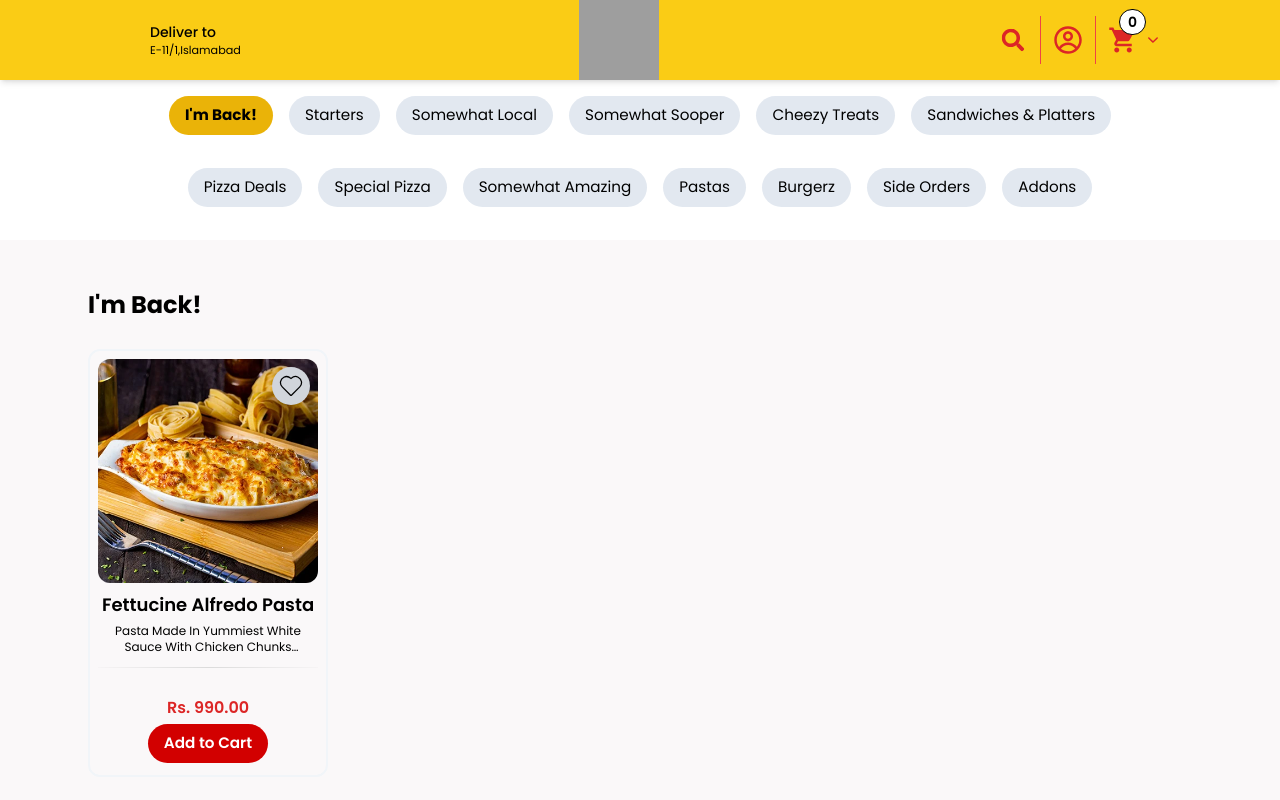
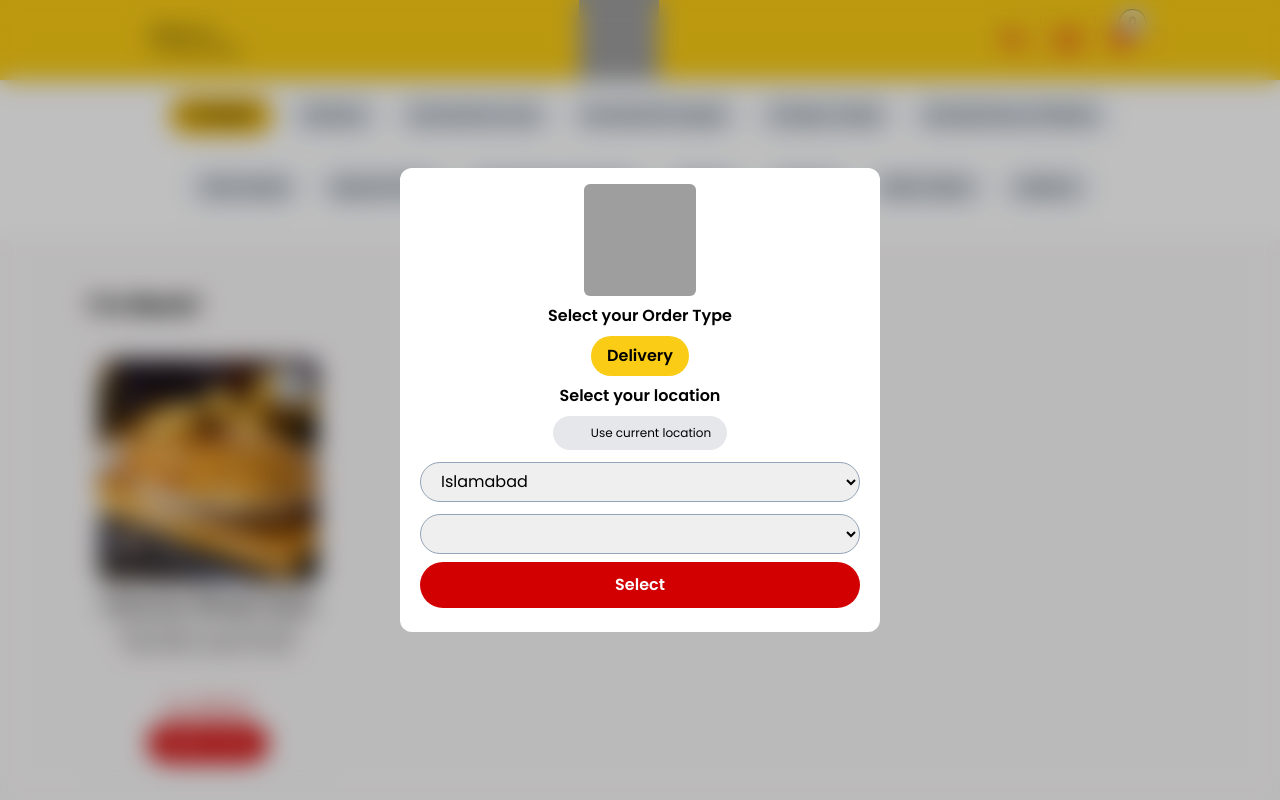
Before and after one commit to Gano603/Cheezious.com, a React (Vite) app: page / in a window 1280 px wide. Shown: the top 800 px of the page. Built offline with nearby package versions, Linux system fonts and the light colour scheme; grey boxes are pictures that could not be loaded; some icons are missing.

Commit message:
Mobile issue

```diff
--- a/src/Pages/Home/Home.jsx
+++ b/src/Pages/Home/Home.jsx
@@ -1,4 +1,4 @@
-import React, {useState } from 'react'
+import React from 'react'
 import CardList from './components/CardList'
 import Description from './components/Description'
 import Hero from './components/Hero'
--- a/src/Pages/Home/components/Cart.jsx
+++ b/src/Pages/Home/components/Cart.jsx
@@ -38,7 +38,7 @@ const Cart = () => {
         <div>
             {cartOpen && <div className='fixed flex sm:flex-row h-[100vh] w-[100vw] top-0 left-0 overflow-hidden bg-black bg-opacity-60 z-20'>
                 <div onClick={() => disp(setcartOpen(false))} className='h-[20vh] w-full sm:h-[100vh] sm:w-[79vw]'></div>
-                <div id="cart" className='h-[80vh] sm:h-[100vh] bg-white rounded-l-2xl w-full sm:w-96 sm:mt-0 mt-[20vh]'>
+                <div id="cart" className='h-[80vh] sm:h-[100vh] bg-white rounded-l-2xl w-full sm:w-96 sm:mt-0 mt-[10vh]'>
                     <div className='flex flex-col justify-between h-full'>
                         <div className='flex justify-between py-3 px-4 items-center bg-slate-50'>
                             <h6 className='font-semibold text-lg'>Your Cart</h6>
--- a/src/Pages/components/Navbar.jsx
+++ b/src/Pages/components/Navbar.jsx
@@ -12,7 +12,7 @@ import Onload_window from './Onload_window'
 
 
 const Navbar = ({ location }) => {
-  const [addWindow, setaddWindow] = useState(false);
+  const [addWindow, setaddWindow] = useState(true);
   const cart = useSelector(state => state.cart)
   const {total} = useSelector(state => state.State)
   const nav = useNavigate();
--- a/src/Pages/components/Onload_window.jsx
+++ b/src/Pages/components/Onload_window.jsx
@@ -4,20 +4,17 @@ import { ImCross } from "react-icons/im";
 import { useSelector } from "react-redux";
 
 
-const Onload_window = ({setaddWindow}) => {
+const Onload_window = ({ setaddWindow }) => {
 
-    const {cities} = useSelector(state => state)
-    const [city,setcity] = useState(null);
+    const { cities } = useSelector(state => state)
+    const [city, setcity] = useState(null);
 
     return (
         <>
             <div className='absolute inset-0 bg-black bg-opacity-25 z-30 backdrop-blur-md'>
                 <div className='w-full h-full flex justify-center items-center'>
                     <div className='bg-white w-[30rem] py-4 px-5 rounded-xl'>
-                        <div className='flex justify-between relative'>
-                            <div className='flex justify-center w-full'><img className='w-28 h-28 rounded-md' src="/assets/img/1649325481.webp" alt="Cheeziious Logo" /></div>
-                            <span onClick={() => setaddWindow(false)} className='p-2 bg-gray-500 text-white rounded-md h-max cursor-pointer absolute right-0 top-0'><ImCross /></span>
-                        </div>
+                        <div className='flex justify-center w-full'><img className='w-28 h-28 rounded-md' src="/assets/img/1649325481.webp" alt="Cheeziious Logo" /></div>
                         <div className='mx-2 flex flex-col items-center'>
                             <h3 className='my-2 font-semibold'>Select your Order Type</h3>
                             <span className='py-2 px-4 font-semibold bg-yellow-400 rounded-full'>Delivery</span>
@@ -26,17 +23,17 @@ const Onload_window = ({setaddWindow}) => {
                             <h3 className='my-2 font-semibold'>Select your location</h3>
                             <span className='py-2 px-4 text-xs bg-gray-200 hover:bg-red-600 hover:text-white cursor-pointer rounded-full flex items-center'><FaLocationCrosshairs className='mr-1 text-lg' />Use current location</span>
                         </div>
-                        <select onChange={(e)=> setcity(e.target.value)} type="text" placeholder='Select your City' className='border-[1px] border-slate-400 h-10 rounded-3xl w-full outline-none mt-3 px-4' >
-                        {Object.keys(cities).map((ind,iter)=>(
-                            <option key={iter} value={ind}>{ind}</option>
+                        <select onChange={(e) => setcity(e.target.value)} type="text" placeholder='Select your City' className='border-[1px] border-slate-400 h-10 rounded-3xl w-full outline-none mt-3 px-4' >
+                            {Object.keys(cities).map((ind, iter) => (
+                                <option key={iter} value={ind}>{ind}</option>
                             ))}
                         </select>
                         <select type="text" placeholder='Select your City' className='border-[1px] border-slate-400 h-10 rounded-3xl w-full outline-none mt-3 px-4' >
-                        {city!== null && cities[city].map((ind,iter)=>(
-                            <option key={iter} value={ind}>{ind}</option>
+                            {city !== null && cities[city].map((ind, iter) => (
+                                <option key={iter} value={ind}>{ind}</option>
                             ))}
-                            {city=== null && (
-                            <option value={"Select"} disabled>No Options</option>
+                            {city === null && (
+                                <option value={"Select"} disabled>No Options</option>
                             )}
                         </select>
                         <button onClick={() => setaddWindow(false)} className='w-full py-[0.7rem] bg-[rgb(210,0,0)] rounded-3xl text-white font-semibold my-2 hover:text-black hover:bg-yellow-400 transition-colors duration-200'>Select</button>
```
